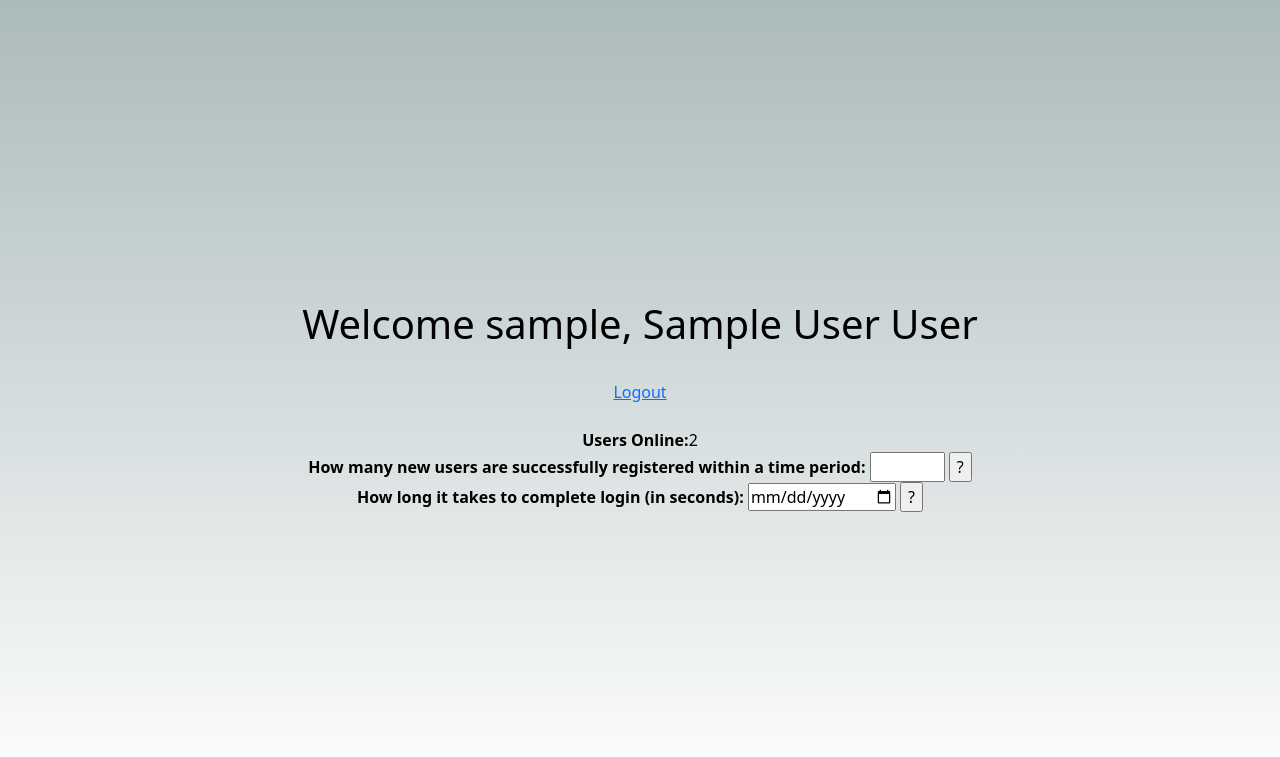
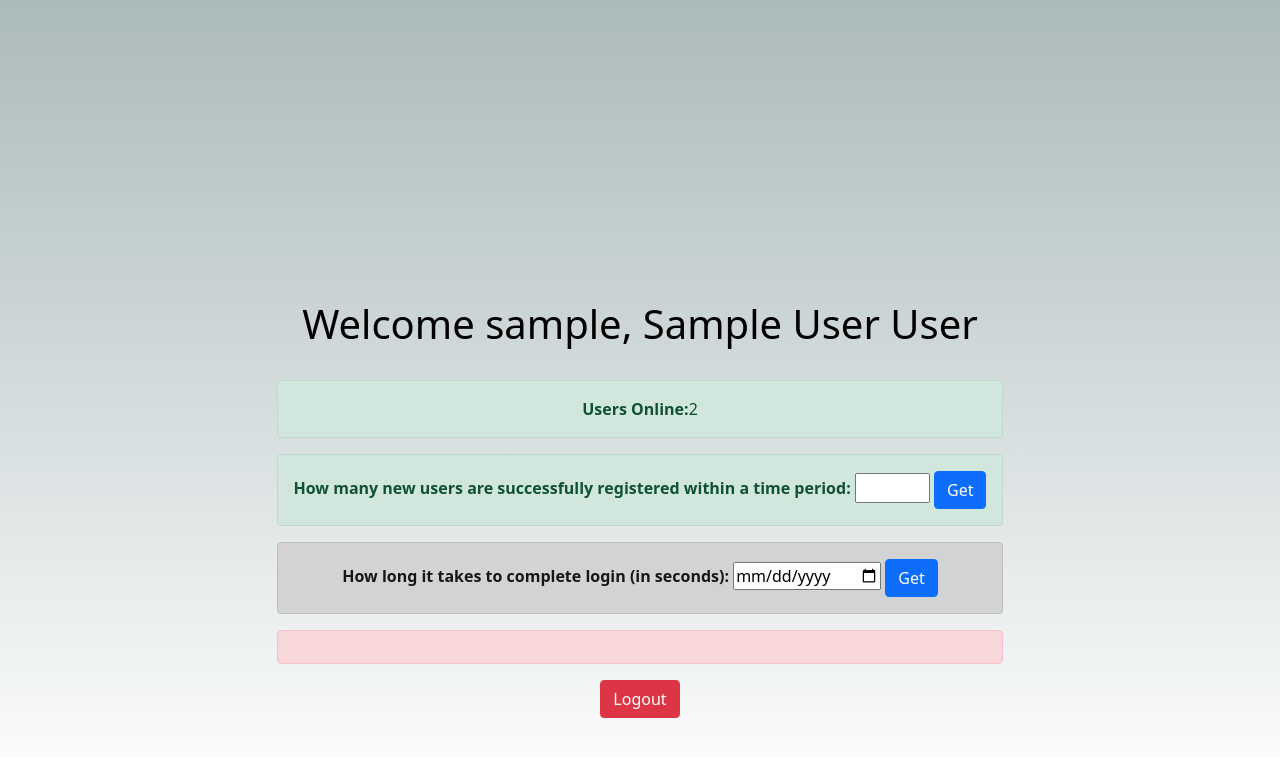
Before and after one commit to onurogut/WebLogin, a PHP site: page /admin.php in a window 1280 px wide. Shown: the top 757 px of the page. Run offline with PHP 8.4, Linux system fonts and the light colour scheme; the visitor is signed in with stand-in values (Sample User, id 1); tables that the repository leaves empty or names only in its code hold one stand-in row (values such as "Sample post"); data that the repository does not hold is empty.

Commit message:
change some button
change some button

```diff
--- a/admin.php
+++ b/admin.php
@@ -55,19 +55,19 @@ if(mysqli_num_rows($hmny) > 0)
 ?>
 <div class="jumbotron">
   <center>
-		<h1>Welcome <?php echo $username.", ".$name." ".$surname; ?></h1>
-		<br><a href="logout.php">Logout</a><br><br>
+    <h1>Welcome <?php echo $username.", ".$name." ".$surname; ?></h1><br>
     <form class="form-horizontal" method="POST" action="admin.php">
-      <b>Users Online:</b><? echo $count_user_online; ?><br>
-      <b>How many new users are successfully registered within a time period:</b> <? echo $hmnyu; ?>
+    <div class='alert alert-success' role='alert'>  <b>Users Online:</b><? echo $count_user_online; ?><br> </div>
+    <div class='alert alert-success' role='alert'>  <b>How many new users are successfully registered within a time period:</b> <? echo $hmnyu; ?>
     <input type="text" name="hmnu" style="width:75px;">
-    <input type="submit" value="?"><br>
-    <b>How long it takes to complete login (in seconds):</b> <? echo $logtimetaken; ?>
+    <input type="submit" value="Get" class="btn btn-primary"></div>
+  <div class='alert alert-dark' role='alert'>  <b>How long it takes to complete login (in seconds):</b> <? echo $logtimetaken; ?>
     <input type="date" name="hlit" value="<?php echo date('Y-m-d h:i:s'); ?>" />
-    <input type="submit" value="?"><br>
+    <input type="submit" value="Get" class="btn btn-primary"></div>
 
-
-    <? echo $didntverify; ?><br>
+<div class='alert alert-danger' role='alert'>
+    <? echo $didntverify; ?></div>
+    <a href="logout.php"><button type="button" class="btn btn-danger">Logout</button></a>
 
 
 
```
Also changed, not shown: user.php (+6 -5 lines). Lines whose indentation alone changed are shown as unchanged.
